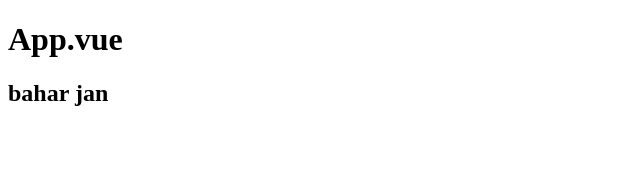
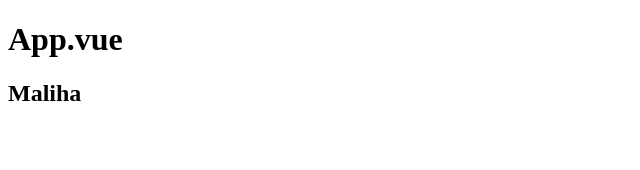
Before and after one commit to Malihashahi/vueCLi, a Vue app: page / in a window 1280 px wide. Shown: the top 170 px of the page, without its empty margins (0-640 px from the left). Built offline with nearby package versions, Linux system fonts and the light colour scheme.

Commit message:
use emit to change props value on composition api

```diff
--- a/src/App.vue
+++ b/src/App.vue
@@ -2,7 +2,7 @@
   <div>
 
     <h1>App.vue </h1>
-    <HomeComponet :name="name" />
+    <HomeComponet :name="name"  @updateName="update"/>
 
 
   </div>
@@ -22,8 +22,11 @@ export default {
      setup(){
        const name = ref('bahar jan');
 
+       function update(newName){
+          name.value= newName;
+       }
 
-       return{ name }
+       return{ name , update}
      }
 
 };
--- a/src/components/HomeComponet.vue
+++ b/src/components/HomeComponet.vue
@@ -9,9 +9,9 @@
 //import {   computed , ref, watch } from "vue";
 export default {
   props:['name'],
-  setup(props) {
+  setup(props , {emit}) {
 
-      console.log(props)
+     emit('updateName', 'Maliha');
     return{};
       }
 
```
